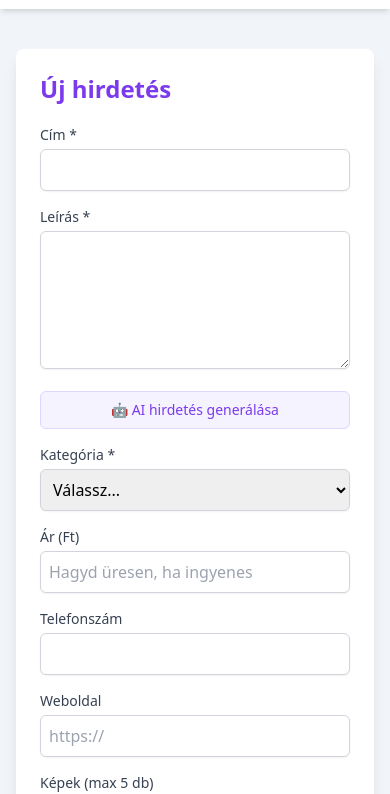
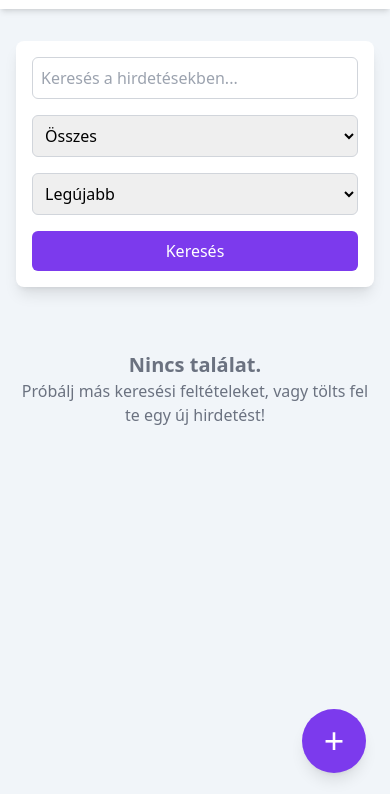
Before and after one commit to Atika76/SmartMarket-v2, a plain HTML site: page index.html in a window 390 px wide. Shown: the part 47-841 px from the top of the page. Drawn offline with nearby package versions, Linux system fonts and the light colour scheme; no server answers.

Commit message:
Update index.html

```diff
--- a/index.html
+++ b/index.html
@@ -18,7 +18,7 @@
   <link rel="apple-touch-icon" href="logo.png">
 
   <style>
-    /* Lightbox (Galéria) stílusok */
+    /* ... (Itt vannak a galéria stílusai, ahogy kérted) ... */
     .lightbox-overlay {
       position: fixed;
       inset: 0;
@@ -35,7 +35,6 @@
       opacity: 1;
       visibility: visible;
     }
-
     .lightbox-content {
       position: relative;
       max-width: 70vw; /* 70%-ra csökkentve */
@@ -44,7 +43,6 @@
       align-items: center;
       justify-content: center;
     }
-
     .lightbox-image {
       max-width: 100%;
       max-height: 100%;
@@ -114,7 +112,7 @@
 
   <main class="container mx-auto p-4 grid grid-cols-1 md:grid-cols-3 gap-8 mt-4">
 
-    <aside class="md:col-span-1 bg-white p-6 rounded-lg shadow-lg h-fit sticky top-24">
+    <aside id="form-container" class="md:col-span-1 bg-white p-6 rounded-lg shadow-lg h-fit sticky top-24 hidden md:block">
       <h2 class="text-2xl font-bold mb-5 text-violet-600">Új hirdetés</h2>
 
       <form id="adForm" class="space-y-4">
@@ -163,12 +161,16 @@
           <label for="images" class="block text-sm font-medium text-gray-700">Képek (max 5 db)</label>
           <input type="file" id="images" multiple accept="image/*" class="mt-1 w-full text-sm">
         </div>
+
         <button type="submit" class="w-full bg-violet-600 text-white rounded-md p-2 text-lg font-semibold hover:bg-violet-700">Mentés</button>
+
+        <button type="button" id="cancel-form-btn" class="md:hidden w-full bg-gray-500 text-white rounded-md p-2 mt-2 hover:bg-gray-600">Mégse</button>
+
         <p id="adFormMsg" class="text-center text-sm"></p>
       </form>
     </aside>
 
-    <section class="md:col-span-2">
+    <section id="list-container" class="col-span-1 md:col-span-2">
       <div class="bg-white p-4 rounded-lg shadow-lg mb-6 flex flex-col md:flex-row gap-4 items-center">
         <input type="text" id="q" placeholder="Keresés a hirdetésekben..." class="w-full border border-gray-300 rounded-md p-2">
         <select id="filterCategory" class="w-full md:w-auto border border-gray-300 rounded-md p-2">
@@ -200,5 +202,7 @@
 
   </main>
 
+  <button id="show-form-fab" class="md:hidden fixed bottom-6 right-6 bg-violet-600 text-white w-16 h-16 rounded-full shadow-lg flex items-center justify-center text-4xl font-light hover:bg-violet-700">+</button>
+
   </body>
 </html>
```
